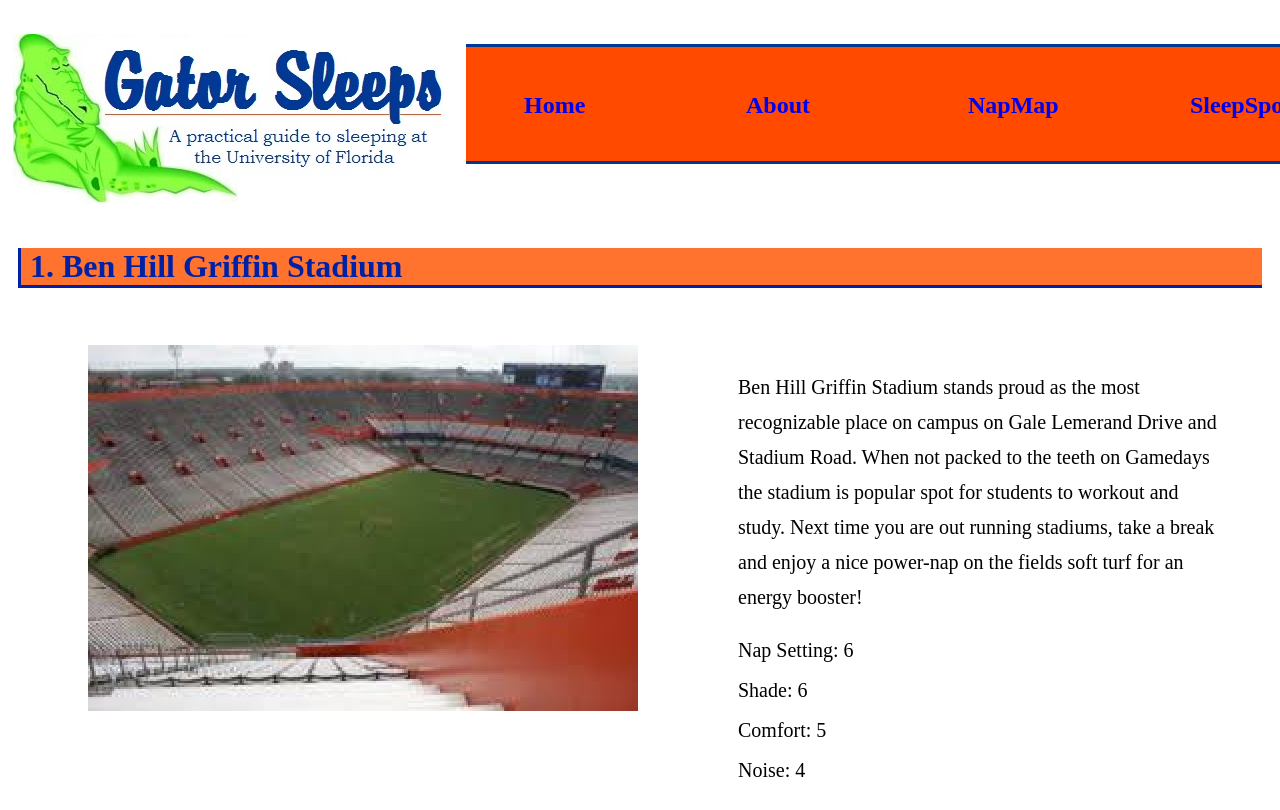
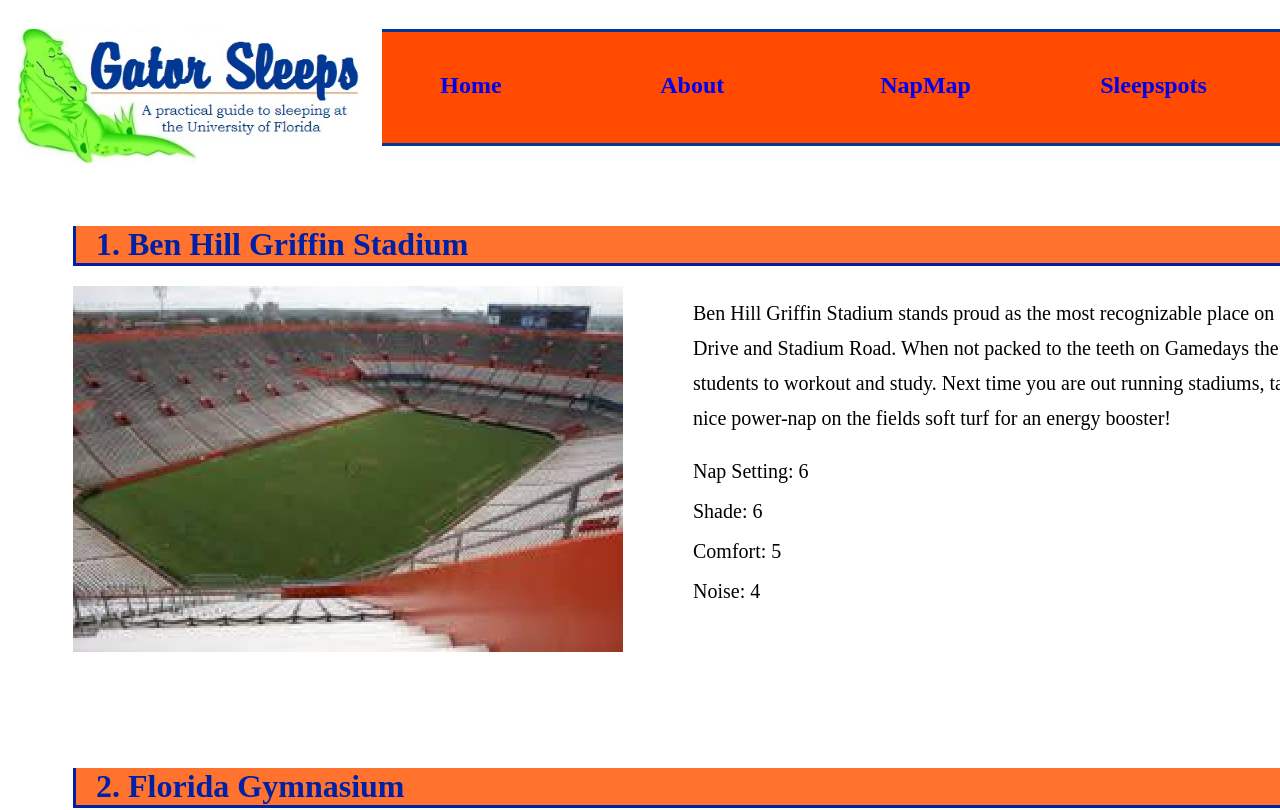
Before and after one commit to lanasat1/lanasat1.github.io, a plain HTML site: page spots.html in a window 1280 px wide. Shown: the top 810 px of the page. Drawn offline with Linux system fonts and the light colour scheme.

Commit message:
finalproject

```diff
--- a/css/style.css
+++ b/css/style.css
@@ -2,18 +2,17 @@
     box-sizing:border-box;
 
 }
-header {
-    height: 200px;
-    width: 1550px;
+.third {
+    height: 135px;
+    min-width: 88%;
     display: inline-flex;
-    margin: 5px;
+    padding-left: 10px;
     color: #003896;
 
 }
 nav {
-    width: 1140px;
-    height: 120px;
-    margin-top: 31px;
+    width: 1100px;
+    height: 117px;
     margin-left: 22px;
     background: #FF4A00;
     display: inline-flex;
@@ -25,14 +24,14 @@ nav {
 }
 
 nav a {
-    height: 114px;
-    width: 222px;
-    padding: 45px;
+    height: 110px;
+    width: 220px;
+    padding-top: 40px;
     padding-left: 58px;
+    padding-bottom: 9px;
     font-family: Bookman Old Style;
     font-weight: bold;
     margin-left: 0px;
-    margin-bottom: 40px;
     text-decoration: none;
 
  }
@@ -64,9 +63,9 @@ h1 {
 }
 
 h2 {
-    padding-left: 9px;
-    margin: 10px;
-    margin-top: 30px;
+    min-width: 80%;
+    padding-left: 20px;
+    margin-top: 10px;
     margin-bottom: 10px;
     font-family: Bookman Old Style;
     font-size: 32px;
@@ -78,9 +77,10 @@ h2 {
 
 
 p {
-    padding: 5px;
-    padding-left: 100px;
-    padding-right: 54px;
+    width: 930px;
+    padding-top: 10px;
+    padding-left: 70px;
+    padding-right: 52px;
     margin-left: 550px;
     font-family: Bookman Old Style;
     font-size: 20px;
@@ -90,15 +90,20 @@ p {
 
 aside {
         float: left;
+        padding-top: 10px;
 
 }
 
 .wrapper2 {
+    min-width: 84%;
+    height: 465px;
     display: inline-block;
-    margin-left: 80px;
-    margin-top: 47px;
+    margin-left: 40px;
+    margin-top: 30px;
     margin-bottom: 47px;
-    padding: 0px;
+    padding-left: 25px;
+    padding-right: 25px;
+
 
 
 }
--- a/spots.html
+++ b/spots.html
@@ -9,18 +9,19 @@
   <body>
       <div class="wrapper">
           <header>
-            <h1 class="third"> <img src="img/gatorsleep.jpg" alt="logo"/> </h1>
+            <h1 class="third"> <img src="img/gatorsleep.jpg" alt="logo"/>
               <nav>
                 <a href="index.html"> Home</a>
                 <a href="about.html"> About</a>
                 <a href="map.html"> NapMap</a>
-                    <a href="spots.html"> SleepSpots</a>
+                <a href="spots.html"> Sleepspots</a>
                 <a href="contact.html"> Contact</a>
               </nav>
+            </h1>
           </header>
         </div>
+     <div class="wrapper2">
       <h2><a name="first-place">1. Ben Hill Griffin Stadium</a></h2>
-      <div class="wrapper2">
            <aside> <img src="img/benhill.jpg" alt="benhill"/>  </aside>
                     <p>Ben Hill Griffin Stadium stands proud as the most recognizable place on campus on Gale Lemerand Drive and Stadium Road. When not packed to the teeth on Gamedays the stadium is popular spot for students to workout and study. Next time you are out running stadiums, take a break and enjoy a nice power-nap on the fields soft turf for an energy booster!</p>
         <section>
@@ -30,8 +31,8 @@
               <p>Noise: 4</p>
         </section>
     </div>
+<div class="wrapper2">
       <h2><a name="second-place">2. Florida Gymnasium</a></h2>
-        <div class="wrapper2">
             <aside> <img src="img/flgym.jpg" alt="flgym"/> </aside>
       <p> Florida Gymnasium is located to the right of Ben Hill and across from Weimer Hall on Stadium Road. The right side of the 3rd floor is a hallway leading to lecture halls. Featured in this hallway are individual cubbies against the windows with spectacular views, outlets, and plenty of leg room. Charge your laptop and catch up on that sleep you missed before heading to your MMC3260 lecture. </p>
             <section>
@@ -41,8 +42,8 @@
               <p>Noise: 1</p>
             </section>
      </div>
+    <div class="wrapper2">
       <h2><a name="third-place">3. Library West</a></h2>
-        <div class="wrapper2">
             <aside> <img src="img/libwest2.jpg" alt="libwest"/> </aside>
         <p> Trying to take a nap, but would like to get face-time while doing so? Library West is located on University Ave and north of the Plaza of Americas. Here you can take a break from the grind and nap in one of the many cushioned chairs for all your facey friends to see! With 4 floors to choose from you can't go wrong.  </p>
             <section>
@@ -52,8 +53,8 @@
               <p>Noise: 10</p>
             </section>
         </div>
+    <div class="wrapper2">
       <h2><a name="fourth-place">4. Plaza of the America's</a></h2>
-        <div class="wrapper2">
             <aside> <img src="img/plazamerica.jpg" alt="plaza"/> </aside>
        <p> You feel the need for a power nap while at the library but want to escape the noise? The Plaza of America's is directly south of Library West and directly north of University Auditorium. Here you can easily set up your hammock or enu between the trees and slumber against the backdrop of students walking to class and birds chirping in the trees. Warning: if you do not like the smell from the smelly Indian food being served at lunch stay to the east side of the plaza. </p>
             <section>
@@ -63,8 +64,8 @@
               <p>Noise: 5</p>
             </section>
       </div>
+    <div class="wrapper2">
       <h2><a name="fifth-place">5. University Auditorium</a></h2>
-        <div class="wrapper2">
             <aside> <img src="img/auditoriumview.jpg" alt="auditorium"/> </aside>
         <p>One of UF's best kept secrets, the University Auditorium is arguably the best nap spot on campus. Located right next to Century Tower and east of Turlington Square the Auditorium should be your next napping destination. The front half of the building features 3 floors, each with multiple cushioned benches, dimmed lighting, and fantastic views. Pick your spot and rest your spirit while soft orchestra music by the UF band plays in the background.  </p>
             <section>
@@ -74,8 +75,8 @@
               <p>Noise: 1</p>
             </section>
      </div>
+    <div class="wrapper2">
       <h2><a name="sixth-place">6. Marston Library</a></h2>
-        <div class="wrapper2">
          <aside> <img src="img/marston.jpg" alt="marston"/> </aside>
         <p>Trying to get your Zzz's in but not feeling facey? Marston library located in Turlington Square is a great place to get a nap in while at the library. The 4th and 5th floors are silent study areas where you can rest your head against a desk and realize your breaths are the louder than the intellectuals studying around you. </p>
             <section>
@@ -85,8 +86,8 @@
               <p>Noise: 2</p>
             </section>
      </div>
+    <div class="wrapper2">
       <h2><a name="seventh-place">7. Reitz Union North Lawn</a></h2>
-        <div class="wrapper2">
             <aside> <img src="img/northlawn.jpg" alt="northlawn"/> </aside>
         <p>The North Lawn covers the most area on campus and is located south of Stadium Road and North of Museum road. Here you can have the classic college nap under one the many shade trees and be close to the Reitz Union and Hub for an after-nap snack. </p>
             <section>
@@ -96,8 +97,8 @@
               <p>Noise: 4</p>
             </section>
     </div>
+    <div class="wrapper2">
       <h2><a name="eigth-place">8. Reitz Union</a></h2>
-        <div class="wrapper2">
             <aside> <img src="img/reitzunion.jpg" alt="reitz"/> </aside>
         <p>The Reitz Union located off Museum Road and south of Weimer Hall is the center of student life at UF. The Reitz has comfy chairs and couches on every floor and easy access to restrooms, water fountains, and food.  </p>
             <section>
@@ -107,8 +108,8 @@
               <p>Noise: 4</p>
             </section>
     </div>
+<div class="wrapper2">
       <h2><a name="ninth-place">9. Flavet Field</a></h2>
-        <div class="wrapper2">
             <aside> <img src="img/flavet.jpg" alt="flavet"/> </aside>
         <p>Flavet Field located south of Stadium Road and east of Fraternity Row is a grassy field with spectacular views. Imagine yourself in a happy slumber on the plush grass next to that special someone you just had a Graham Oasis picnic with. Whether you prefer to nap in the field by the Quidditch players or under the shaded trees surrounding Flavet you will be hard pressed to find a more relaxing environment this side of campus. </p>
             <section>
```
Also changed, not shown: about.html (+8 -7 lines), contact.html (+5 -3 lines), index.html (+3 -2 lines), map.html (+6 -5 lines). Lines whose indentation alone changed are shown as unchanged.
